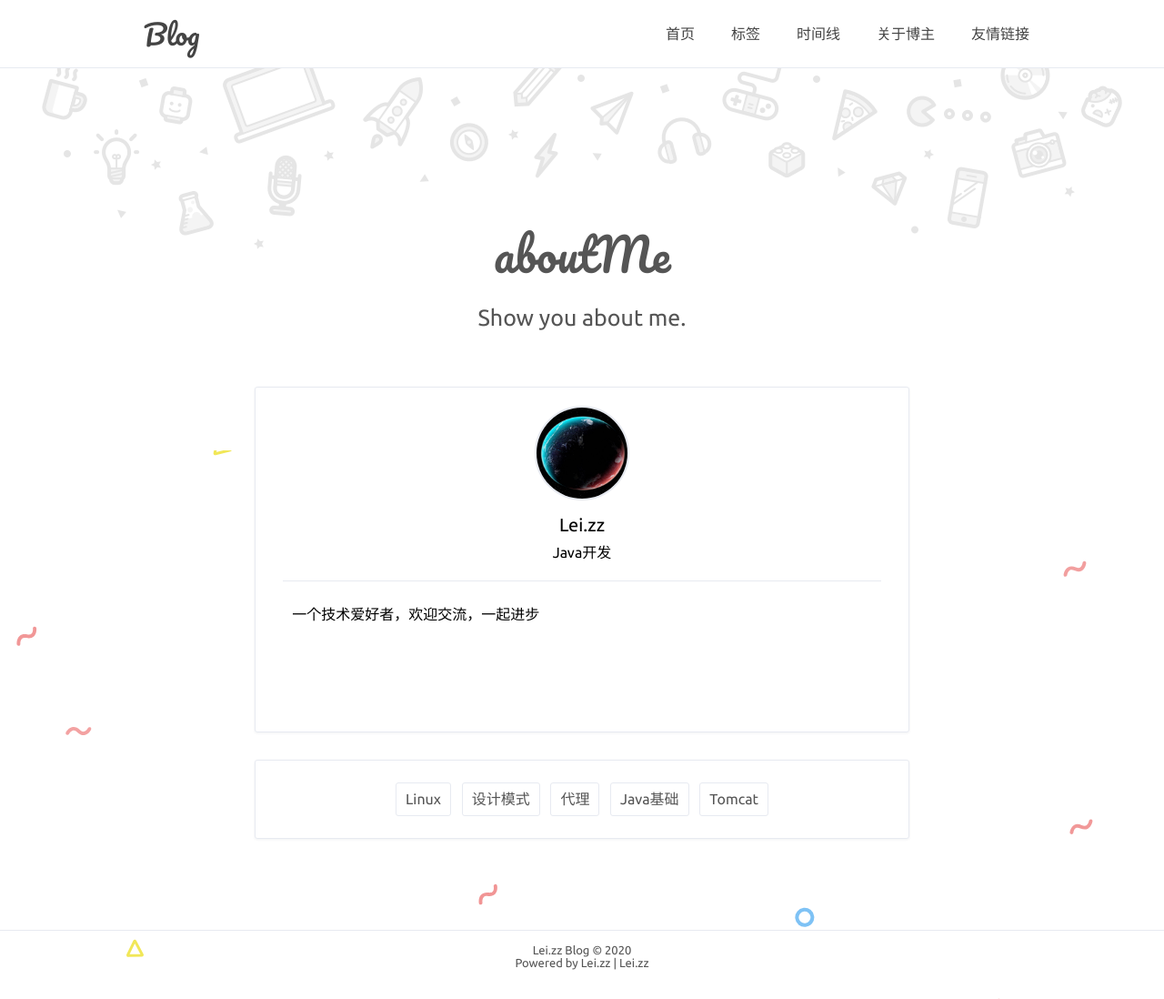
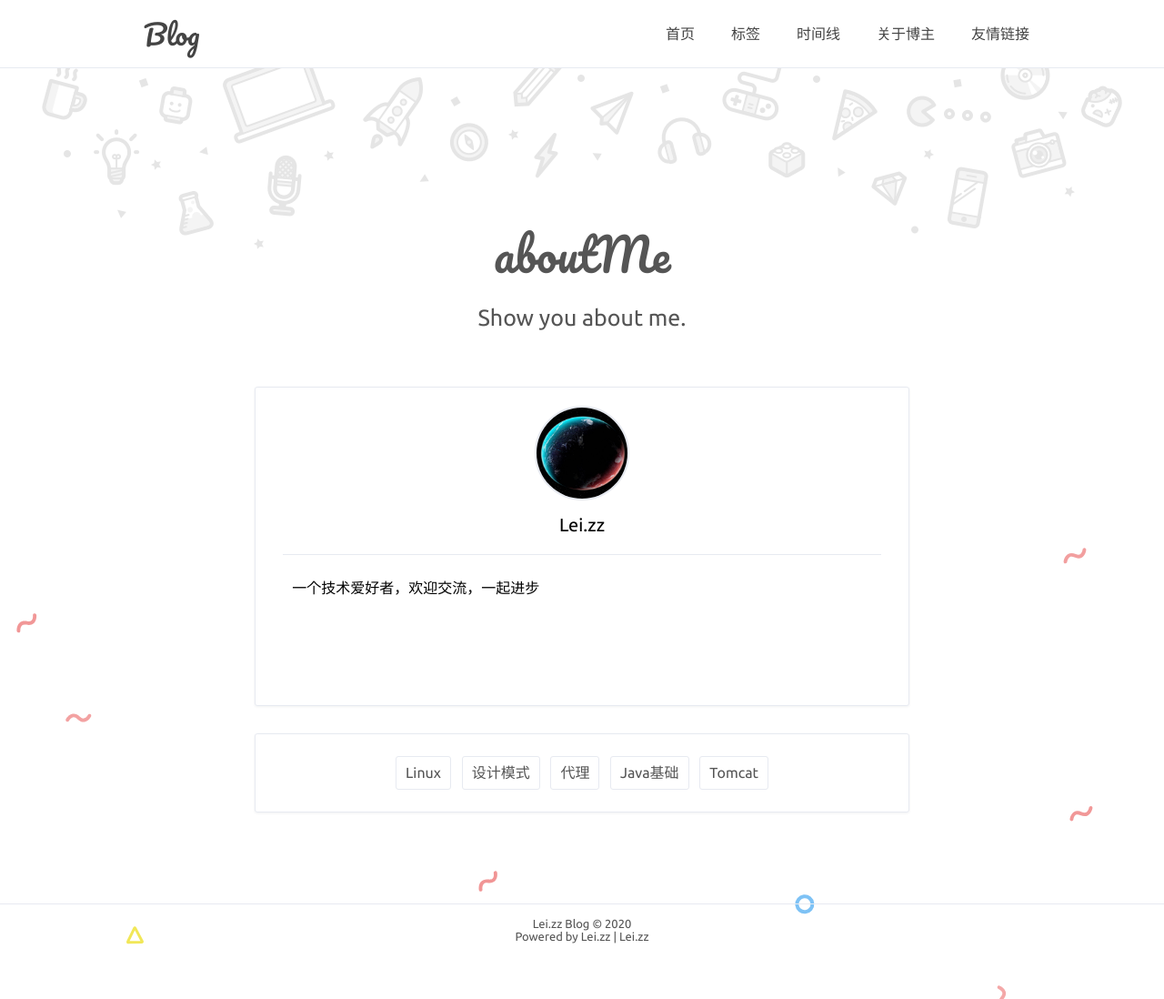
Before and after one commit to lei-zz/lei-zz.github.io, a Jekyll site: the page built from about.html, in a window 1280 px wide. Shown: the whole page at 91% size. Built offline with Jekyll 4.4.1, drawn with Linux system fonts in a browser that asks for light colours; comment, search, counter and statistics services are not loaded.

Commit message:
change descreption

```diff
--- a/_config.yml
+++ b/_config.yml
@@ -17,7 +17,7 @@ author: true
 name: 'Lei.zz'
 NickName: 'your awesome nickname'
 webtitle: 'Blog'
-bio: 'Java开发'
+bio: ''
 about: true
 aboutyou: '一个技术爱好者，欢迎交流，一起进步'
 portraits: '/assets/profile.jpeg' # your portraits image file path
```
